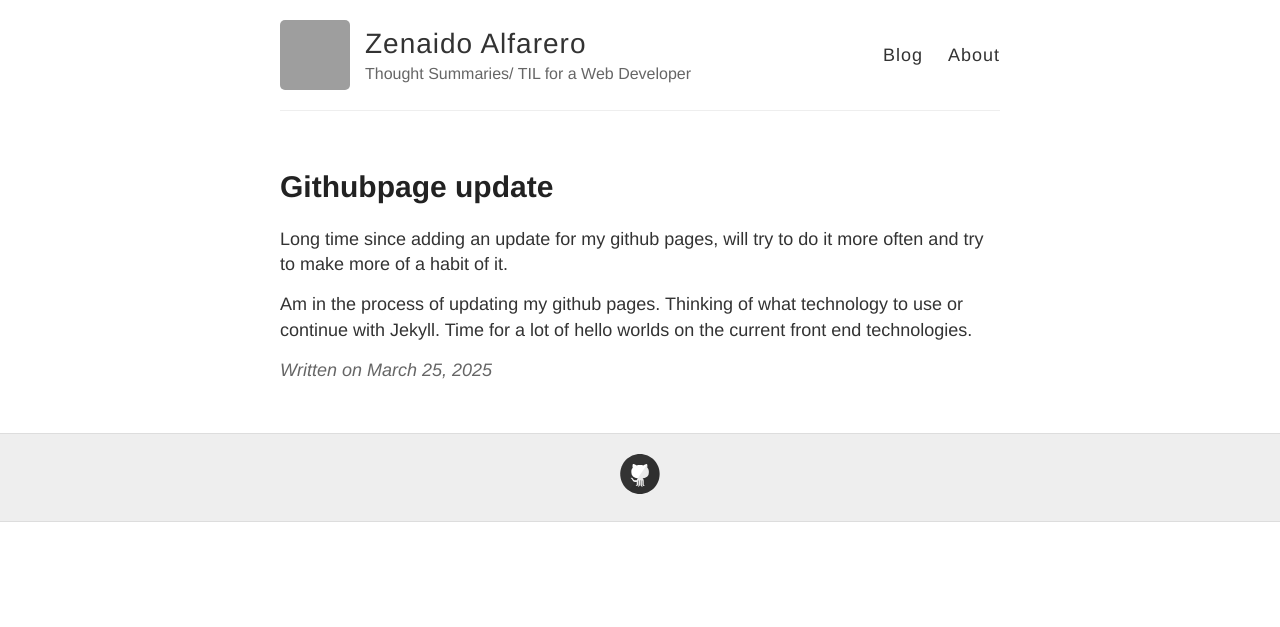
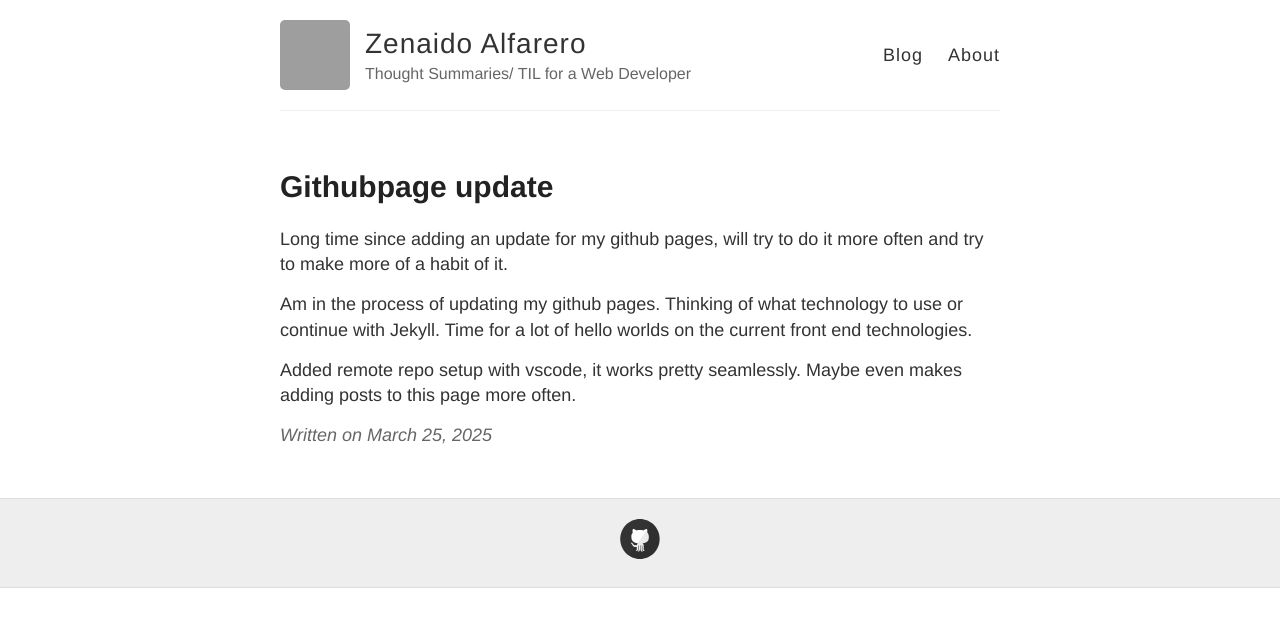
Before and after one commit to zalfarero/zalfarero.github.io, a Jekyll site: the page built from _posts/2025-3-25-Githubpage-updating.md, in a window 1280 px wide. Shown: the top 627 px of the page. Built offline with Jekyll 4.4.1, drawn with Linux system fonts in a browser that asks for light colours; nearby versions of some CDN libraries; comment, search, counter and statistics services are not loaded; grey boxes are pictures that could not be loaded.

Commit message:
3-25 update for post

```diff
--- a/_posts/2025-3-25-Githubpage-updating.md
+++ b/_posts/2025-3-25-Githubpage-updating.md
@@ -7,3 +7,5 @@ comments: true
 Long time since adding an update for my github pages, will try to do it more often and try to make more of a habit of it.
 
 Am in the process of updating my github pages. Thinking of what technology to use or continue with Jekyll. Time for a lot of hello worlds on the current front end technologies.
+
+Added remote repo setup with vscode, it works pretty seamlessly. Maybe even makes adding posts to this page more often.
```
